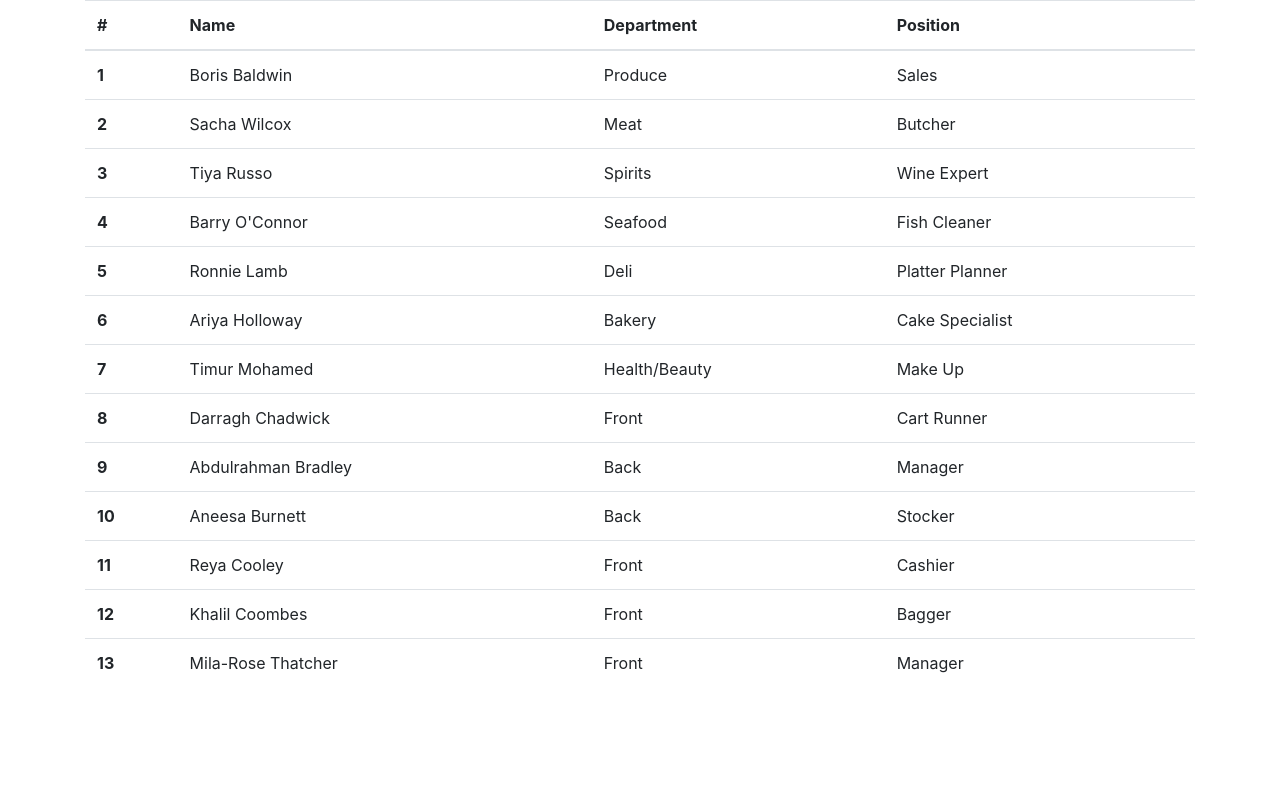
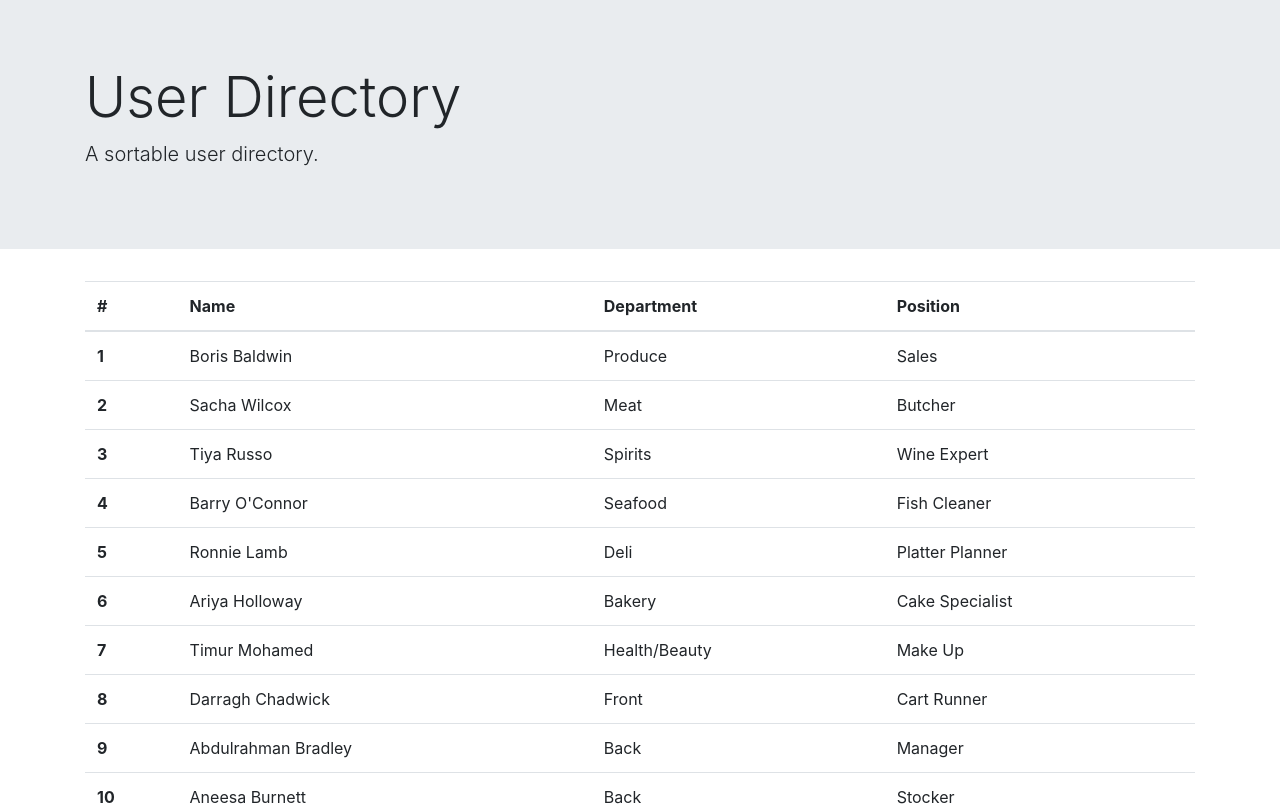
Before and after one commit to efolenta/user-directory, a React (Create React App) app: page / in a window 1280 px wide. Shown: the top 806 px of the page. Built offline with nearby package versions, Linux system fonts and the light colour scheme.

Commit message:
removed Footer and updated header

```diff
--- a/src/components/Header/index.js
+++ b/src/components/Header/index.js
@@ -2,9 +2,12 @@ import React from "react";
 
 function Header() {
   return (
-    <>
-
-    </>
+<div className="jumbotron jumbotron-fluid">
+  <div className="container">
+    <h1 className="display-4">User Directory</h1>
+    <p className="lead">A sortable user directory.</p>
+  </div>
+</div>
   );
 }
 export default Header;
```
Also changed, not shown: src/components/Footer/index.js (deleted, +0 -10 lines).
